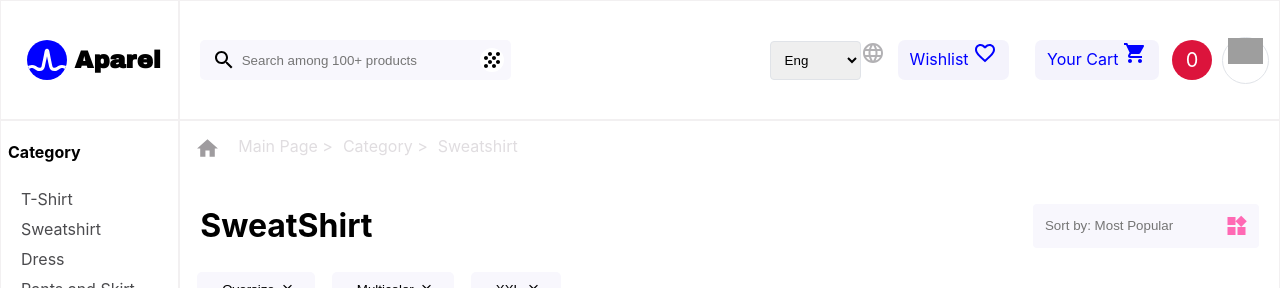
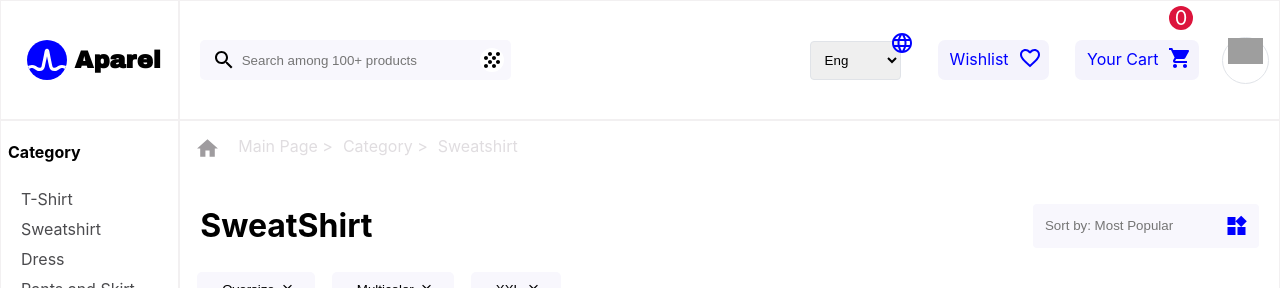
Before and after one commit to okeresamuel/Complete-Ecommerce-and-Admin-dashboard, a React (Create React App) app in the folder e-commerce/: page / in a window 1280 px wide. Shown: the top 288 px of the page. Built offline with nearby package versions, Linux system fonts and the light colour scheme; grey boxes are pictures that could not be loaded.

Commit message:
Arrangement on navbar

```diff
--- a/e-commerce/src/components/Header/Header.css
+++ b/e-commerce/src/components/Header/Header.css
@@ -54,8 +54,9 @@
 }
 .love__icon,
 .Shopping__icon {
-  top: 6px;
-  left: 1.9px;
+  top: 5px;
+  position: relative;
+  left: 4.9px;
   color: blue;
 }
 .profile__icon {
@@ -84,7 +85,10 @@
   left: -11px;
 }
 .Language__Icon {
-  color: hsl(260deg 2% 70%);
+    color:blue;
+    position: relative;
+    left: -11px;
+    top: -10px;
 }
 .opennav__menu,.exitIcon {
   display: none;
@@ -93,14 +97,17 @@
 .Cart_Counter{
   background-color: crimson;
   color: white;
-  padding: 7px;
+  padding: 2px;
   border-radius: 50%;
-  width: 26px;
-  height: 26px;
+  width: 20px;
+  height: 20px;
   text-align: center;
   font-size: 20px;
   display: flex;
   line-height: 0;
+  position:absolute;
+  right:87px;
+  top:6px;
   justify-content: center;
   align-items: center;
 }
@@ -161,4 +168,8 @@
     font-family: system-ui;
     border-radius: 28px;
   }
+  .Cart_Counter{
+   top:129px;
+   right: 20px;
+  }
 }
--- a/e-commerce/src/components/Header/Header.js
+++ b/e-commerce/src/components/Header/Header.js
@@ -50,8 +50,9 @@ const Header = () => {
         <LanguageIcon  className="Language__Icon" />
         <a href="#closed" className="Nav__btn1">Wishlist <FavoriteBorderIcon className='love__icon'/></a>
         <Link to="/cart" className="Nav__btn2">Your Cart <ShoppingCartIcon className='Shopping__icon'/></Link>
+        <div className="Cart_Counter">{globalState.state.length}</div>
         </div>
-        <div className="Cart_Counter"> {globalState.state.length}</div>
+
 
 
          <div className="profile__iconDiv">
--- a/e-commerce/src/components/Item-Lable/itemLable.js
+++ b/e-commerce/src/components/Item-Lable/itemLable.js
@@ -8,7 +8,7 @@ function ItemLable() {
             <h1>SweatShirt</h1>
             <div className="Input__Container">
                <input type="search" placeholder="Sort by: Most Popular" className="Input__sortby"></input>
-               <WidgetsIcon style={{ width: "25px", color: "hotpink"}} />
+               <WidgetsIcon style={{ width: "25px", color: "blue"}} />
             </div>
          </div>
 
```
